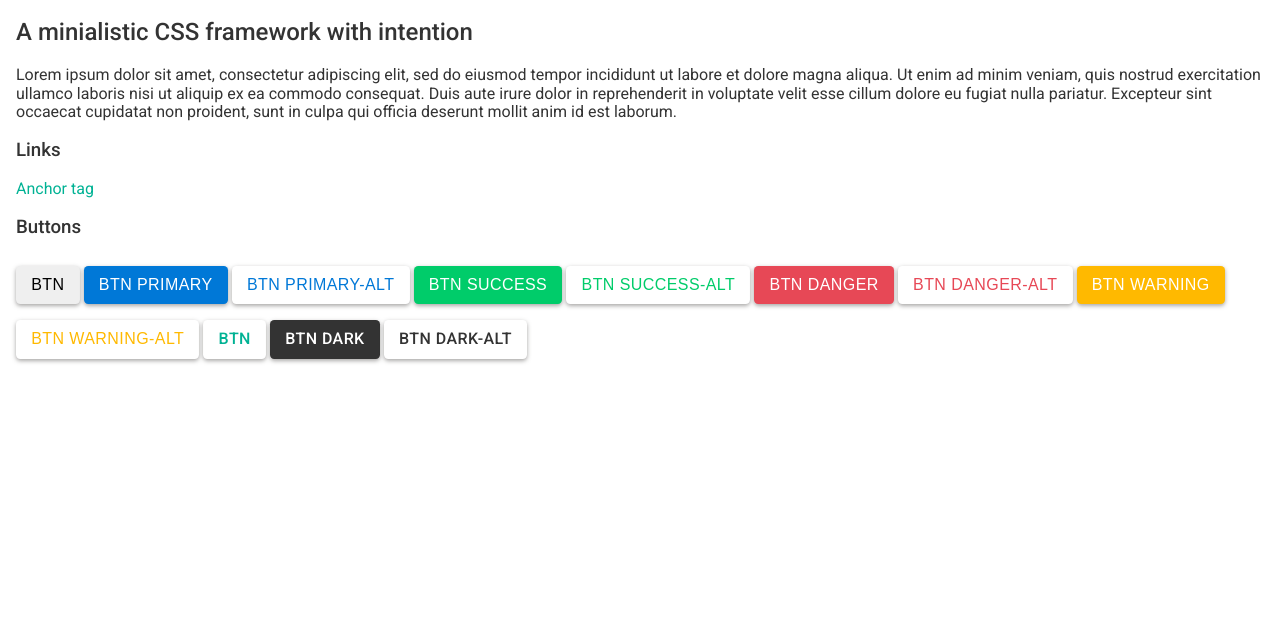
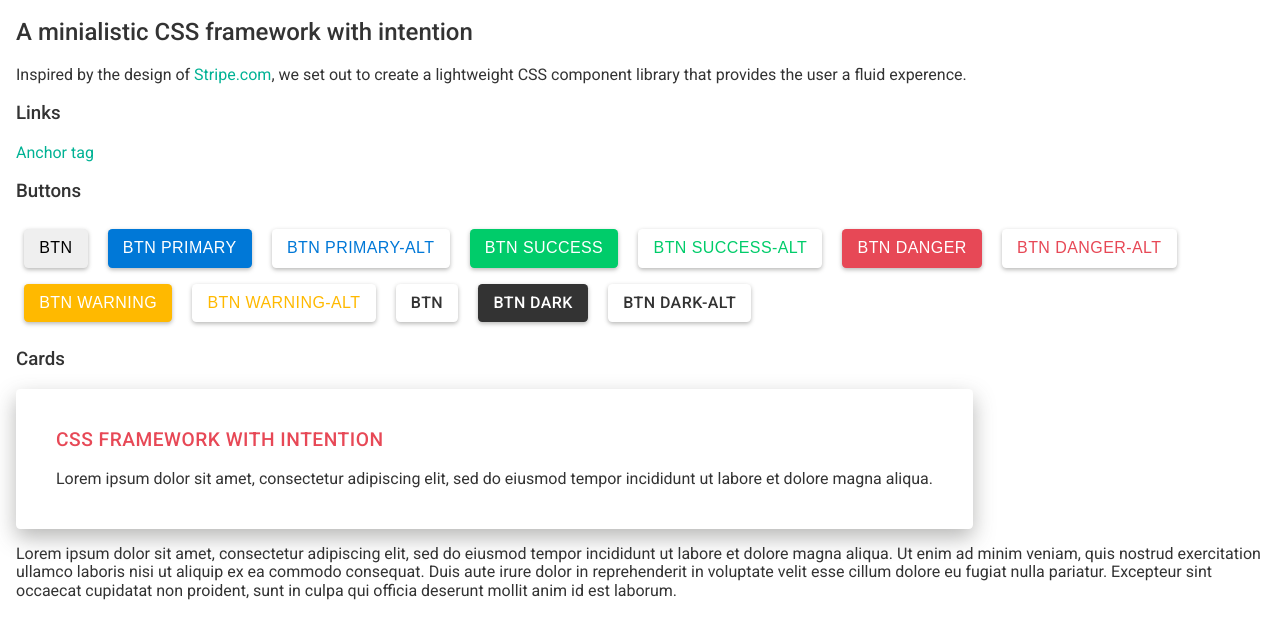
Before and after one commit to tommyip/intent, a plain HTML site: page index.html in a window 1280 px wide. Shown: the part 61-700 px from the top of the page. Drawn offline with nearby package versions, Linux system fonts and the light colour scheme.

Commit message:
Add cards component

```diff
--- a/index.html
+++ b/index.html
@@ -11,17 +11,13 @@
   <h1>Intent</h1>
   <h2>A minialistic CSS framework with intention</h2>
   <p>
-    Lorem ipsum dolor sit amet, consectetur adipiscing elit, sed do eiusmod
-    tempor incididunt ut labore et dolore magna aliqua. Ut enim ad minim
-    veniam, quis nostrud exercitation ullamco laboris nisi ut aliquip ex ea
-    commodo consequat. Duis aute irure dolor in reprehenderit in voluptate
-    velit esse cillum dolore eu fugiat nulla pariatur. Excepteur sint occaecat
-    cupidatat non proident, sunt in culpa qui officia deserunt mollit anim id
-    est laborum.
+    Inspired by the design of <a href="https://stripe.com" class="link">Stripe.com</a>,
+    we set out to create a lightweight CSS component library that provides the
+    user a fluid experence.
   </p>
 
   <h3>Links</h3>
-  <a href="#">Anchor tag</a>
+  <a href="#" class="link">Anchor tag</a>
 
   <h3>Buttons</h3>
   <button class="btn">btn</button>
@@ -37,6 +33,27 @@
   <a href="#" class="btn dark">btn dark</a>
   <a href="#" class="btn dark-alt">btn dark-alt</a>
 
+  <h3>Cards</h3>
+  <a href="https://github.com/tommyip/intent">
+    <div class="card">
+      <div class="card-title danger-alt">
+        CSS framework with intention
+      </div>
+      Lorem ipsum dolor sit amet, consectetur adipiscing elit, sed do eiusmod
+      tempor incididunt ut labore et dolore magna aliqua.
+    </div>
+  </a>
+
+  <p>
+    Lorem ipsum dolor sit amet, consectetur adipiscing elit, sed do eiusmod
+    tempor incididunt ut labore et dolore magna aliqua. Ut enim ad minim
+    veniam, quis nostrud exercitation ullamco laboris nisi ut aliquip ex ea
+    commodo consequat. Duis aute irure dolor in reprehenderit in voluptate
+    velit esse cillum dolore eu fugiat nulla pariatur. Excepteur sint occaecat
+    cupidatat non proident, sunt in culpa qui officia deserunt mollit anim id
+    est laborum.
+  </p>
+
 </body>
 
 </html>
--- a/sass/_buttons.scss
+++ b/sass/_buttons.scss
@@ -6,7 +6,7 @@
   display: inline-block;
   font-weight: $font-weight-medium;
   letter-spacing: 0.05ex;
-  margin: 0.5em 0;
+  margin: 0.5em;
   padding: 1.2ex 1.8ex;
   text-transform: uppercase;
   transition: all 0.1s linear;
@@ -16,14 +16,3 @@
   box-shadow: 0 0.3ex 1ex $grey-shadow;
   transform: translateY(-1px);
 }
-
-a.btn {
-  // Remove animation associated with an anchor tag
-  -webkit-background-clip: unset;
-  -webkit-text-fill-color: unset;
-  background-image: unset;
-  background-size: unset;
-  background-position: unset;
-
-  @extend .btn;
-}
--- /dev/null
+++ b/sass/_cards.scss
@@ -0,0 +1,19 @@
+.card {
+  border-radius: 0.5ex;
+  box-shadow: 0 1ex 2.5ex $grey-shadow;
+  padding: 2.5em;
+  transition: all 0.1s linear;
+
+  .card-title {
+    margin-bottom: 1em;
+    font-size: 1.2em;
+    font-weight: $font-weight-medium;
+    letter-spacing: 0.05ex;
+    text-transform: uppercase;
+  }
+}
+
+.card:hover {
+  box-shadow: 0 1.1ex 2.6ex $grey-shadow;
+  transform: translateY(-1px);
+}
--- a/sass/_colors.scss
+++ b/sass/_colors.scss
@@ -17,7 +17,7 @@ $purple: #C239B3;
 $dark-purple: #9A0089;
 
 $grey-text: #333;
-$grey-shadow: rgba(76, 74, 72, 0.5);
+$grey-shadow: rgba(76, 74, 72, 0.4);
 
 @mixin color-scheme($color) {
   background-color: $color;
--- a/sass/_common.scss
+++ b/sass/_common.scss
@@ -21,6 +21,10 @@ h1, h2, h3, h4, h5, h6 {
 a {
   display: inline-block;
   text-decoration: none;
+  color: $grey-text;
+}
+
+.link {
   color: $cyan;
   -webkit-background-clip: text;
   -webkit-text-fill-color: transparent;
@@ -29,7 +33,7 @@ a {
   background-position: 100%;
 }
 
-a:hover {
+.link:hover {
   transition: all 0.2s ease-out;
   background-position: 0%;
 }
--- a/sass/intent.scss
+++ b/sass/intent.scss
@@ -10,3 +10,4 @@ $font-weight-bold: 700;
 @import 'colors';
 @import 'common';
 @import 'buttons';
+@import 'cards';
```
Also changed, not shown: dist/intent.css.
